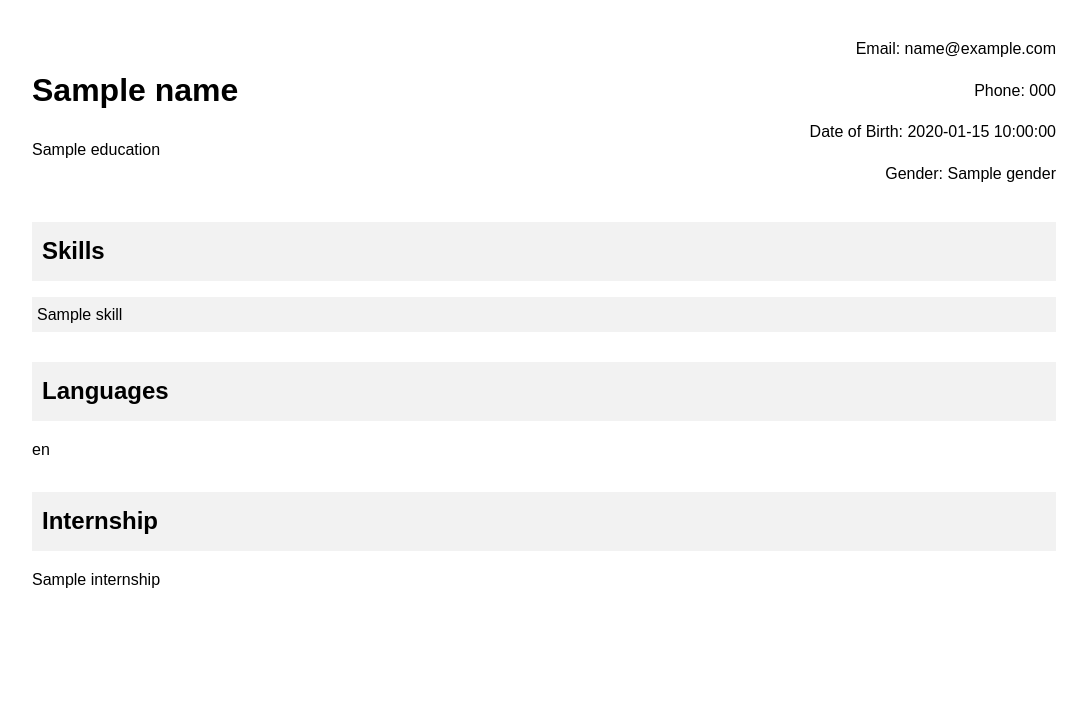
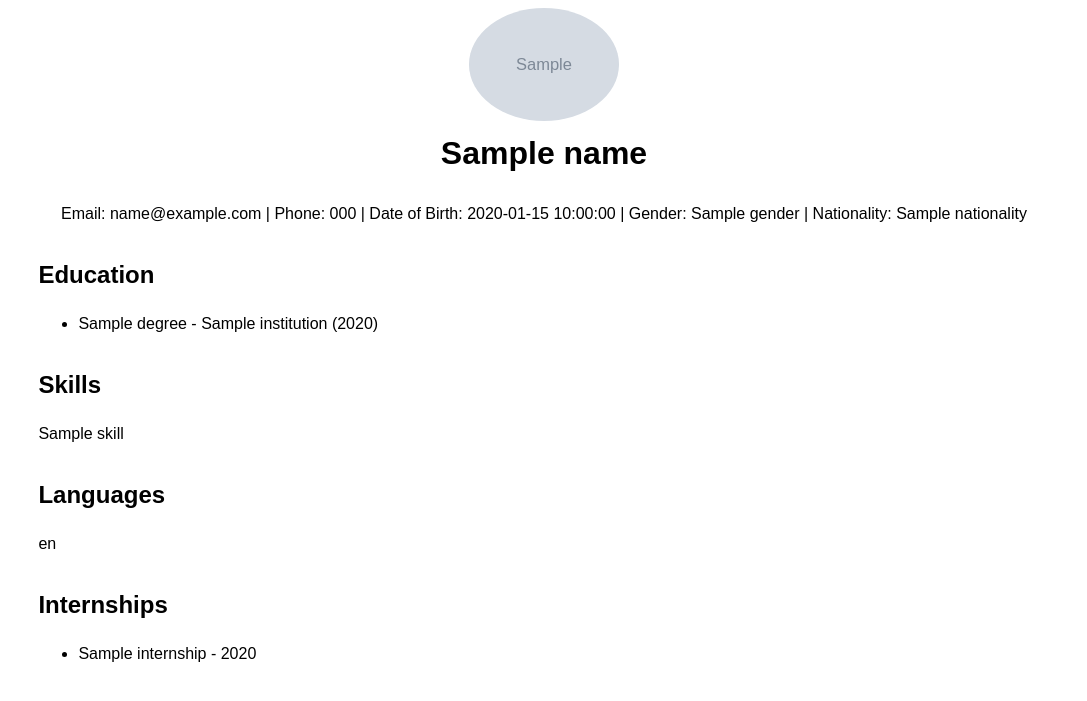
Before and after one commit to asa99-cpu/cv, a Python web app: template templates/cv_template.html in a window 1280 px wide. Shown: the top 701 px of the page, without its empty margins (96-1183 px from the left). Run offline with Jinja, Linux system fonts and the light colour scheme; the template is opened without the code that fills it: most values are stand-ins (such as "Sample title", 1, 10 or a date in 2020); grey boxes marked "Sample" are stand-in pictures.

Commit message:
Update cv_template.html

```diff
--- a/templates/cv_template.html
+++ b/templates/cv_template.html
@@ -8,82 +8,84 @@
         body {
             font-family: Arial, sans-serif;
             line-height: 1.6;
-      margin: 0;
-      padding: 0;
         }
         .container {
             width: 80%;
             margin: auto;
         }
-    header {
-      display: flex;
-      align-items: center;
-      justify-content: space-between;
-      padding: 20px 0;
+        .header {
+            text-align: center;
         }
-    header img {
-      width: 100px;
+        .header img {
+            width: 150px;
             border-radius: 50%;
         }
-    .contact {
-      text-align: right;
+        h1 {
+            font-size: 2em;
+            margin-top: 0;
+        }
+        h2 {
+            font-size: 1.5em;
+            margin-bottom: 0;
         }
         .section {
-      margin-bottom: 30px;
+            margin-top: 30px;
         }
-    h2 {
-      background-color: #f2f2f2;
-      padding: 10px;
-      margin: 0;
+        .section h3 {
+            margin-top: 0;
         }
-    .skills ul {
+        .skills, .languages {
             list-style: none;
             padding: 0;
         }
-    .skills li {
-      background: #f2f2f2;
+        .skills li, .languages li {
             margin-bottom: 5px;
-      padding: 5px;
         }
     </style>
 </head>
 <body>
+    <div class="container">
+        <div class="header">
+            <img src="{{ profile_image }}" alt="Profile Picture">
+            <h1>{{ name }}</h1>
+            <p>Email: {{ email }} | Phone: {{ phone }} | Date of Birth: {{ dob }} | Gender: {{ gender }} | Nationality: {{ nationality }}</p>
+        </div>
 
-  <div class="container">
-    <header>
-      <div>
-        <h1>{{ name }}</h1>
-        <p>{{ education }}</p>
+        <div class="section">
+            <h2>Education</h2>
+            <ul>
+                {% for education in education %}
+                    <li>{{ education.degree }} - {{ education.institution }} ({{ education.year }})</li>
+                {% endfor %}
+            </ul>
         </div>
-      <div class="contact">
-        <p>Email: {{ email }}</p>
-        <p>Phone: {{ phone }}</p>
-        <p>Date of Birth: {{ dob }}</p>
-        <p>Gender: {{ gender }}</p>
-      </div>
-    </header>
 
         <div class="section">
             <h2>Skills</h2>
-      <div class="skills">
-        <ul>
+            <ul class="skills">
                 {% for skill in skills %}
                     <li>{{ skill }}</li>
                 {% endfor %}
             </ul>
         </div>
+
+        <div class="section">
+            <h2>Languages</h2>
+            <ul class="languages">
+                {% for language in languages %}
+                    <li>{{ language }}</li>
+                {% endfor %}
+            </ul>
         </div>
 
         <div class="section">
-      <h2>Languages</h2>
-      <p>{{ languages }}</p>
-    </div>
-
-    <div class="section">
-      <h2>Internship</h2>
-      <p>{{ internship }}</p>
+            <h2>Internships</h2>
+            <ul>
+                {% for internship in internships %}
+                    <li>{{ internship.title }} - {{ internship.year }}</li>
+                {% endfor %}
+            </ul>
         </div>
     </div>
-
 </body>
 </html>
```
Lines whose indentation alone changed are shown as unchanged.
